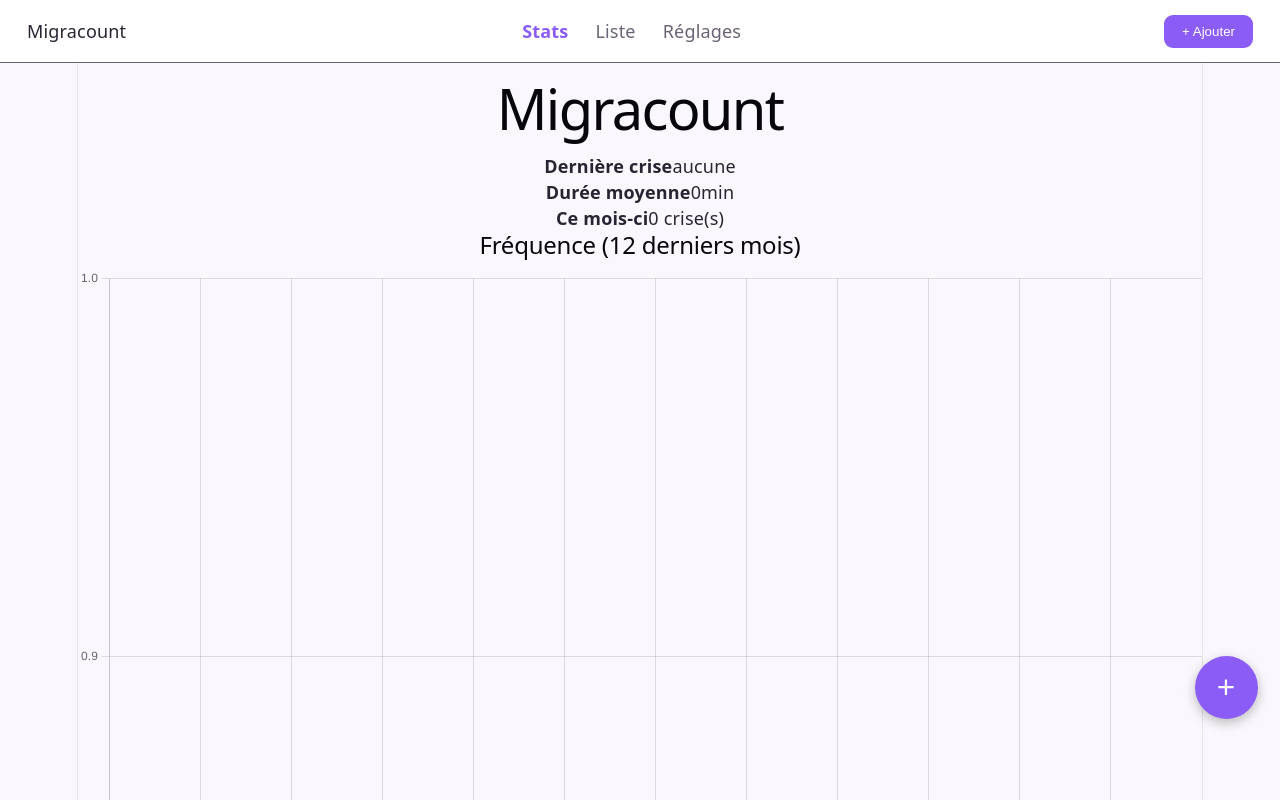
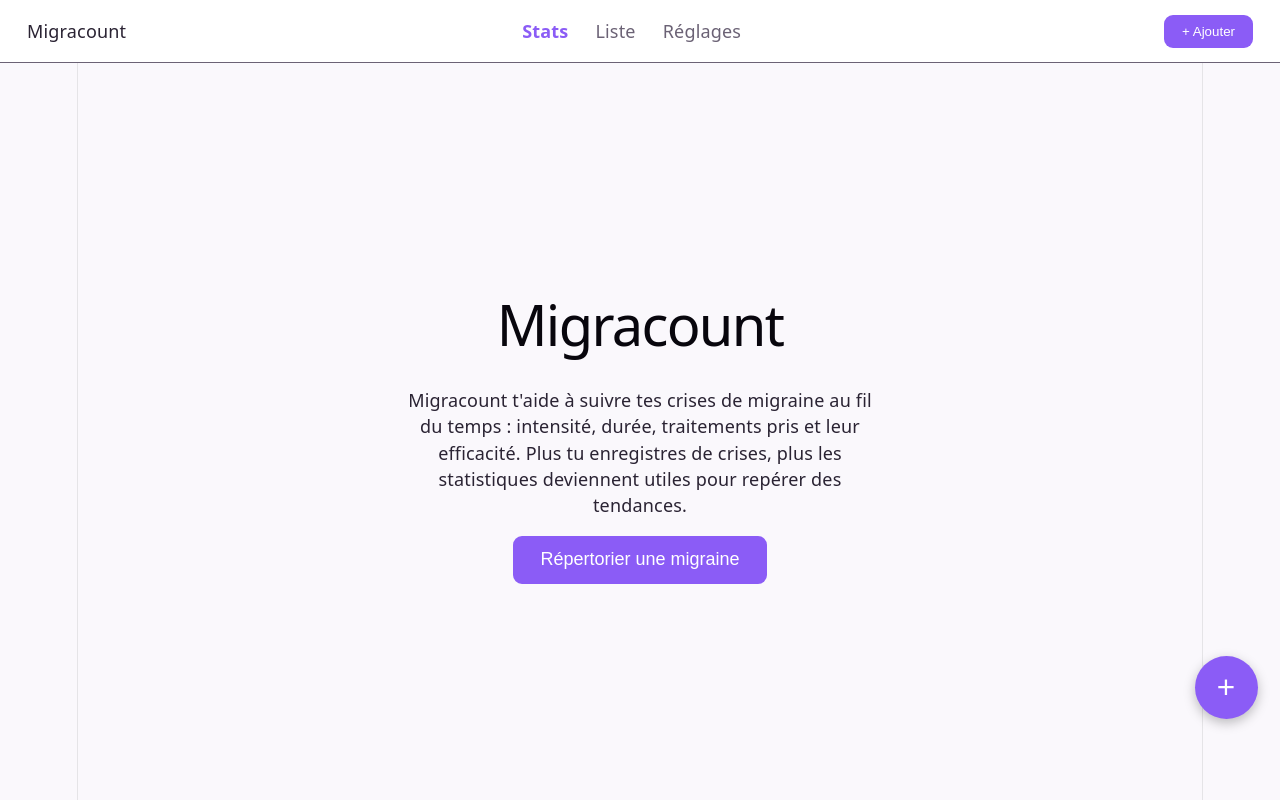
Before and after one commit to aifedespaix/migranicount, a Vue app: page / in a window 1280 px wide. Built offline with nearby package versions, Linux system fonts and the light colour scheme.

Commit message:
feat: rebuild StatsView as fit-to-screen dashboard with empty state and chart detail modal

```diff
--- a/src/views/StatsView.vue
+++ b/src/views/StatsView.vue
@@ -1,6 +1,16 @@
 <template>
   <div class="stats-view">
+    <div v-if="migraines.migraines.length === 0" class="empty-state">
       <h1>Migracount</h1>
+      <p>
+        Migracount t'aide à suivre tes crises de migraine au fil du temps : intensité, durée,
+        traitements pris et leur efficacité. Plus tu enregistres de crises, plus les statistiques
+        deviennent utiles pour repérer des tendances.
+      </p>
+      <button class="cta-btn" @click="emptyStateFormOpen = true">Répertorier une migraine</button>
+    </div>
+
+    <template v-else>
       <div class="summary-cards">
         <div class="card">
           <strong>Dernière crise</strong>
@@ -15,31 +25,56 @@
           <span>{{ thisMonthCount }} crise(s)</span>
         </div>
       </div>
-    <section>
+
+      <div class="charts-grid">
+        <button class="chart-card" @click="openDetail('frequency')">
           <h2>Fréquence (12 derniers mois)</h2>
-      <FrequencyChart :migraines="migraines.migraines" />
-    </section>
-    <section>
+          <div class="chart-wrap"><FrequencyChart :migraines="migraines.migraines" /></div>
+        </button>
+        <button class="chart-card" @click="openDetail('intensity')">
           <h2>Intensité moyenne</h2>
-      <IntensityChart :migraines="migraines.migraines" />
-    </section>
-    <section>
+          <div class="chart-wrap"><IntensityChart :migraines="migraines.migraines" /></div>
+        </button>
+        <button class="chart-card" @click="openDetail('efficacy')">
           <h2>Efficacité des traitements</h2>
-      <EfficacyChart :migraines="migraines.migraines" />
-    </section>
+          <div class="chart-wrap"><EfficacyChart :migraines="migraines.migraines" /></div>
+        </button>
+      </div>
+    </template>
+
+    <ChartDetailModal
+      v-if="activeDetail"
+      :chart="activeDetail"
+      :migraines="migraines.migraines"
+      @close="activeDetail = null"
+    />
+
+    <MigraineFormModal
+      v-if="emptyStateFormOpen"
+      @close="emptyStateFormOpen = false"
+      @saved="emptyStateFormOpen = false"
+    />
   </div>
 </template>
 
 <script setup lang="ts">
-import { computed } from 'vue'
+import { computed, ref } from 'vue'
 import { useMigrainesStore } from '../stores/migraines'
 import { formatRelative, formatDuration, todayISO } from '../utils/date'
 import { averageDurationMinutes } from '../utils/stats'
 import FrequencyChart from '../components/charts/FrequencyChart.vue'
 import IntensityChart from '../components/charts/IntensityChart.vue'
 import EfficacyChart from '../components/charts/EfficacyChart.vue'
+import ChartDetailModal from '../components/charts/ChartDetailModal.vue'
+import MigraineFormModal from '../components/MigraineForm/MigraineFormModal.vue'
 
 const migraines = useMigrainesStore()
+const activeDetail = ref<'frequency' | 'intensity' | 'efficacy' | null>(null)
+const emptyStateFormOpen = ref(false)
+
+function openDetail(chart: 'frequency' | 'intensity' | 'efficacy') {
+  activeDetail.value = chart
+}
 
 const lastMigraine = computed(() =>
   [...migraines.migraines].sort((a, b) => (a.date < b.date ? 1 : -1))[0]
@@ -49,3 +84,87 @@ const thisMonthCount = computed(() =>
   migraines.migraines.filter((m) => m.date.slice(0, 7) === todayISO().slice(0, 7)).length
 )
 </script>
+
+<style scoped>
+.stats-view {
+  height: 100%;
+  display: flex;
+  flex-direction: column;
+  padding: 1rem 1.5rem;
+  box-sizing: border-box;
+  gap: 1rem;
+}
+.empty-state {
+  flex: 1;
+  display: flex;
+  flex-direction: column;
+  align-items: center;
+  justify-content: center;
+  text-align: center;
+  gap: 1rem;
+  max-width: 480px;
+  margin: 0 auto;
+}
+.cta-btn {
+  background: var(--color-accent);
+  color: var(--color-accent-contrast);
+  border: none;
+  border-radius: 0.5rem;
+  padding: 0.75rem 1.5rem;
+  font-size: 1rem;
+  cursor: pointer;
+}
+.summary-cards {
+  display: flex;
+  gap: 1rem;
+  flex-shrink: 0;
+}
+.card {
+  flex: 1;
+  background: var(--color-surface);
+  border-radius: 0.5rem;
+  padding: 0.75rem 1rem;
+  display: flex;
+  flex-direction: column;
+  gap: 0.25rem;
+}
+.charts-grid {
+  flex: 1;
+  min-height: 0;
+  display: grid;
+  grid-template-columns: 1fr;
+  gap: 1rem;
+}
+@media (orientation: landscape) {
+  .charts-grid {
+    grid-template-columns: repeat(3, 1fr);
+  }
+}
+.chart-card {
+  background: var(--color-surface);
+  border: 1px solid transparent;
+  border-radius: 0.5rem;
+  padding: 0.75rem;
+  display: flex;
+  flex-direction: column;
+  min-height: 0;
+  cursor: pointer;
+  text-align: left;
+  font: inherit;
+  color: inherit;
+  transition: border-color 0.15s ease, transform 0.15s ease;
+}
+.chart-card:hover {
+  border-color: var(--color-accent);
+  transform: translateY(-2px);
+}
+.chart-card h2 {
+  margin: 0 0 0.5rem;
+  font-size: 0.95rem;
+}
+.chart-wrap {
+  flex: 1;
+  min-height: 0;
+  position: relative;
+}
+</style>
```
Lines whose indentation alone changed are shown as unchanged.
